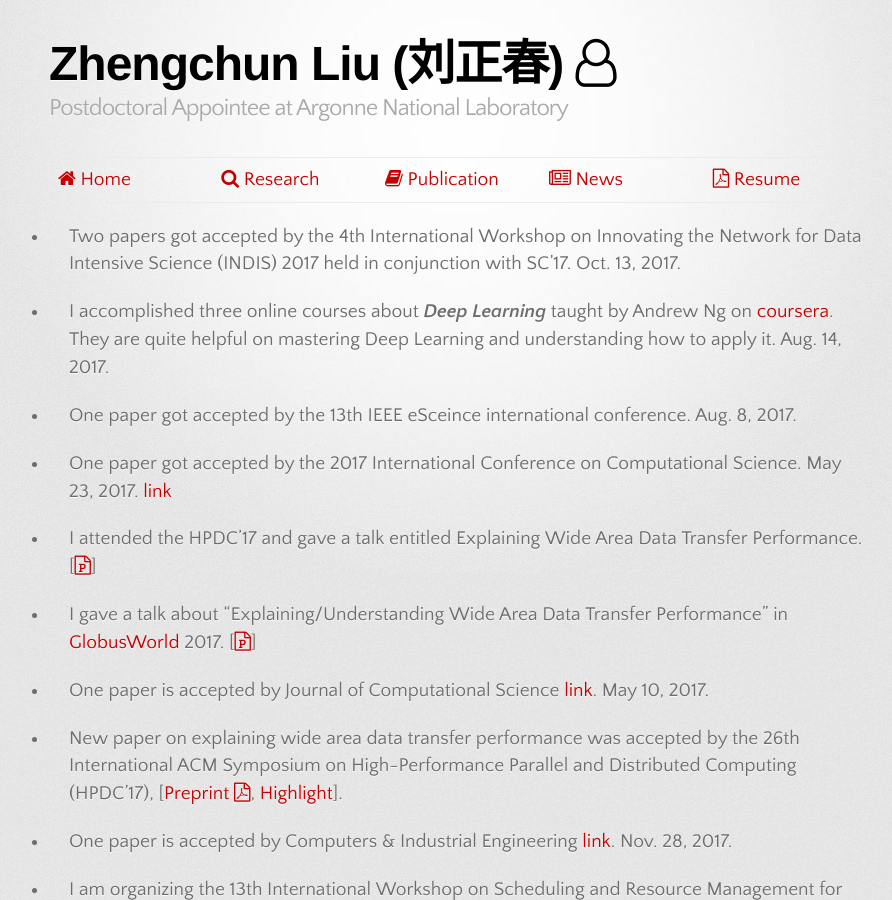
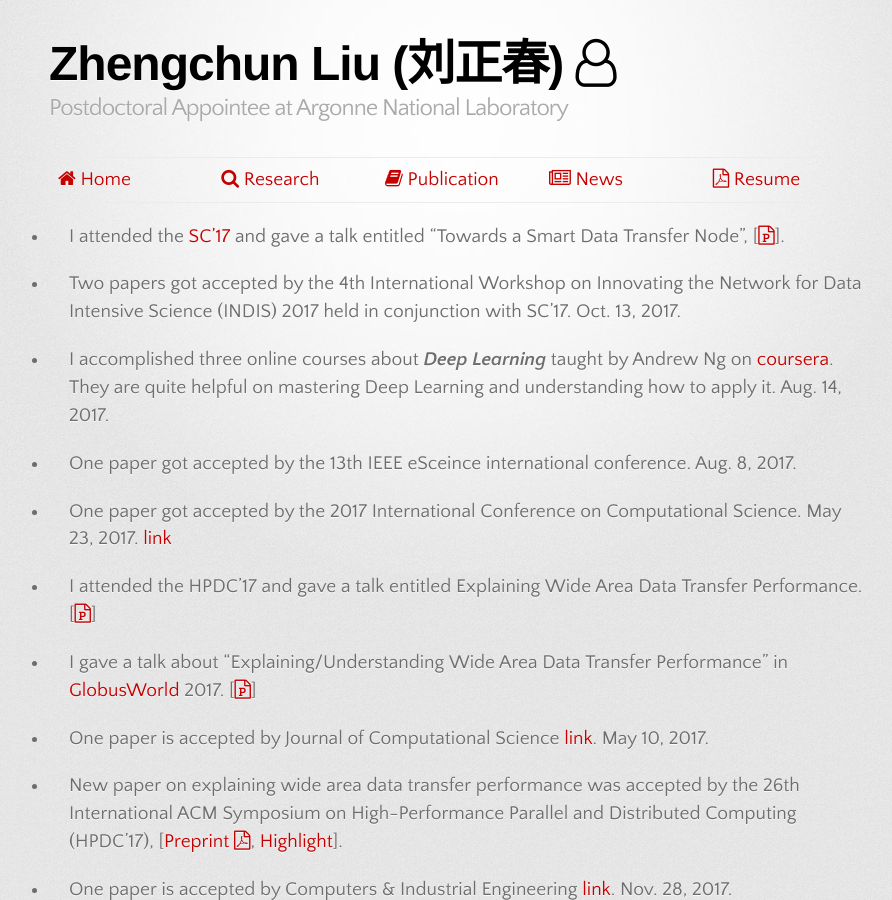
Before and after one commit to lzhengchun/lzhengchun.github.io, a Jekyll site: the page built from News.md, in a window 1280 px wide and 900 px high. Shown: the whole window, without its empty margins (181-1073 px from the left). Built offline with Jekyll 4.4.1, drawn with Linux system fonts in a browser that asks for light colours; some web fonts are replaced.

Commit message:
add, delete, polish etc.

```diff
--- a/News.md
+++ b/News.md
@@ -2,6 +2,8 @@
 layout: default
 title: What's new
 ---
+* I attended the [SC'17](http://sc17.supercomputing.org) and gave a talk entitled "Towards a Smart Data Transfer Node", [[<i class="fa fa-file-powerpoint-o" aria-hidden="true"></i>](https://scinet.supercomputing.org/workshop/sites/default/files/liu-smart_dtn.pdf)].
+
 * Two papers got accepted by the 4th International Workshop on Innovating the Network for Data Intensive Science (INDIS) 2017 held in conjunction with SC'17. Oct. 13, 2017.
 
 * I accomplished three online courses about ***Deep Learning*** taught by Andrew Ng on [coursera](https://www.coursera.org/specializations/deep-learning). They are quite helpful on mastering Deep Learning and understanding how to apply it. Aug. 14, 2017.
```
